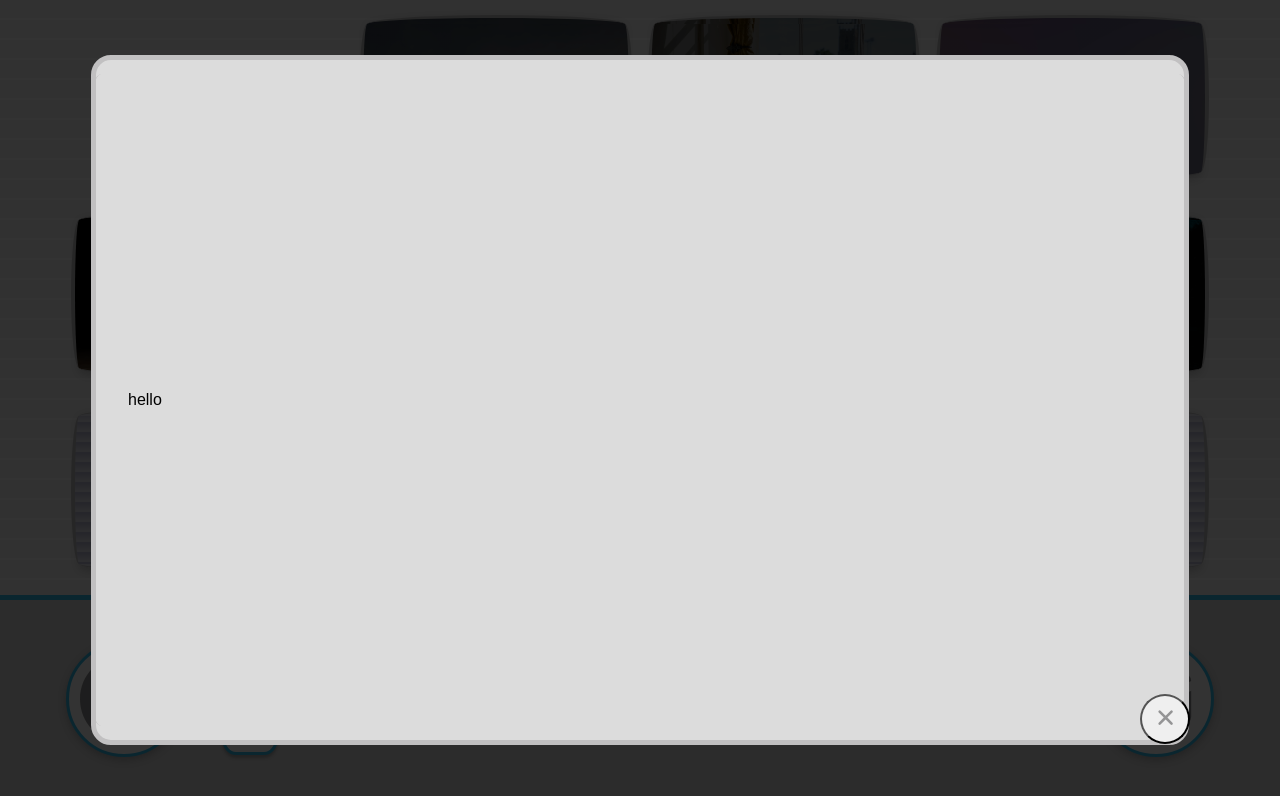
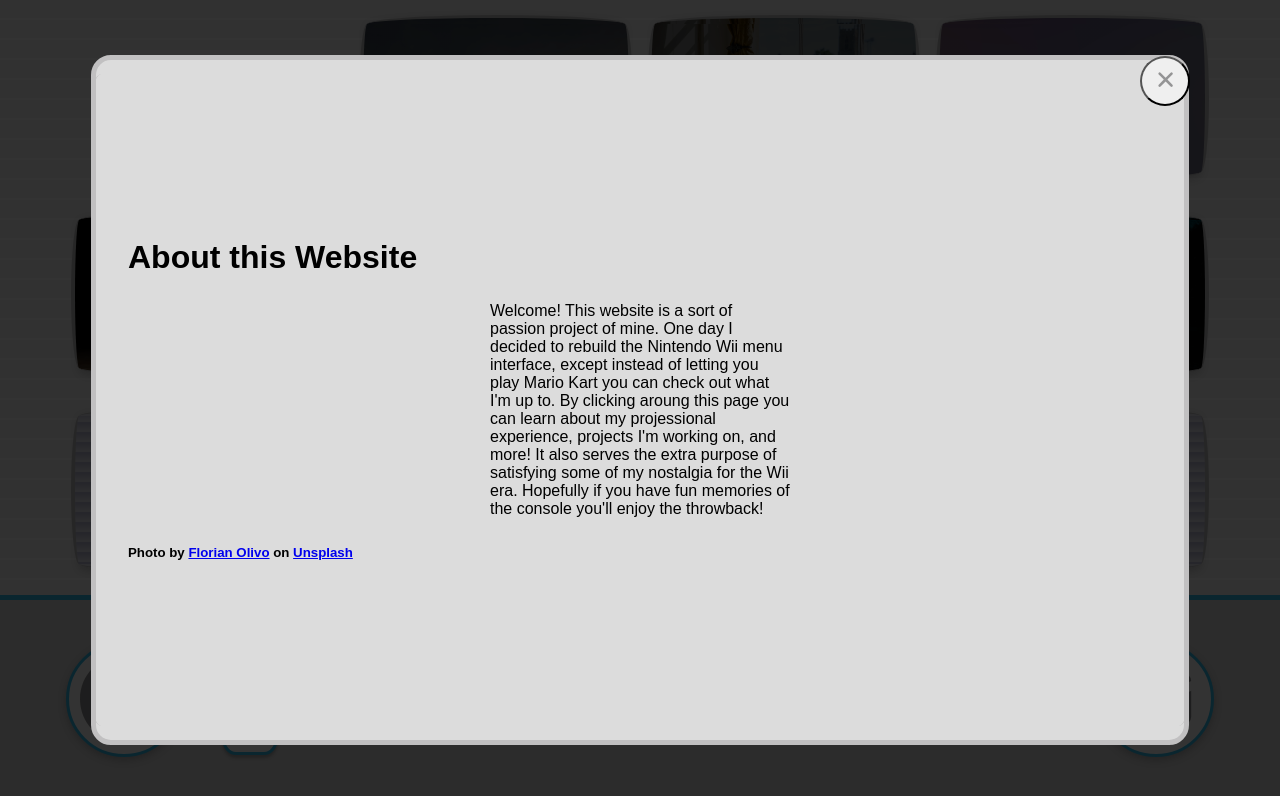
Before and after one commit to seanrmcgovern/wiibsite, a React (Create React App) app: page / in a window 1280 px wide. Both pictures are taken after a click on the element "About this Website". Shown: the top 796 px of the page. Built offline with nearby package versions, Linux system fonts and the light colour scheme; a web font is replaced by a local one.

Commit message:
pushing changes before os update

```diff
--- /dev/null
+++ b/src/AboutSite.js
@@ -0,0 +1,39 @@
+import React, { Fragment } from "react";
+
+const ResumeTimeline = () => {
+  return (
+    <Fragment>
+      <h1>About this Website</h1>
+      <p>
+        Welcome! This website is a sort of passion project of mine. One day I
+        decided to rebuild the Nintendo Wii menu interface, except instead of
+        letting you play Mario Kart you can check out what I'm up to. By
+        clicking aroung this page you can learn about my projessional
+        experience, projects I'm working on, and more! It also serves the extra
+        purpose of satisfying some of my nostalgia for the Wii era. Hopefully if
+        you have fun memories of the console you'll enjoy the throwback!
+      </p>
+
+      <h5>
+        Photo by{" "}
+        <a
+          href="https://unsplash.com/@florianolv?utm_source=unsplash&utm_medium=referral&utm_content=creditCopyText"
+          target="_blank"
+          rel="noreferrer"
+        >
+          Florian Olivo
+        </a>{" "}
+        on{" "}
+        <a
+          href="https://unsplash.com/s/photos/html-code?utm_source=unsplash&utm_medium=referral&utm_content=creditCopyText"
+          target="_blank"
+          rel="noreferrer"
+        >
+          Unsplash
+        </a>
+      </h5>
+    </Fragment>
+  );
+};
+
+export default ResumeTimeline;
--- a/src/App.css
+++ b/src/App.css
@@ -5,6 +5,14 @@
   /* padding-top: 50px; */
   padding-left: 5%;
   padding-right: 5%;
+}
+
+button {
+  cursor: url(cursor.png), auto;
+}
+
+button:hover {
+  border-color: #34BEED;
 }
 
 .menu {
--- a/src/App.js
+++ b/src/App.js
@@ -1,6 +1,7 @@
 import React, { useState } from "react";
 import "./App.css";
 import MenuCard from "./MenuCard";
+import AboutSite from "./AboutSite";
 import ResumeTimeline from "./ResumeTimeline";
 import { AnimateSharedLayout } from "framer-motion";
 import { BsGithub, BsLinkedin } from "react-icons/bs";
@@ -44,9 +45,8 @@ function App() {
             id={0}
             openId={openId}
             updateOpenId={updateOpenId}
-            content={<div>hello</div>}
+            content={<AboutSite />}
             bgImage={"/website-min.jpg"}
-            // Photo by <a href="https://unsplash.com/@florianolv?utm_source=unsplash&utm_medium=referral&utm_content=creditCopyText">Florian Olivo</a> on <a href="https://unsplash.com/s/photos/html-code?utm_source=unsplash&utm_medium=referral&utm_content=creditCopyText">Unsplash</a>
           />
           <MenuCard
             value="Me Channel"
--- a/src/MenuCard.js
+++ b/src/MenuCard.js
@@ -21,7 +21,7 @@ function MenuCard({
       )}
       {openId === id && (
         <motion.div
-          onClick={() => updateOpenId(-1)}
+          // onClick={() => updateOpenId(-1)}
           className="expanded-card"
           layoutId={`expandable-card-${id}`}
           style={{ zIndex: 2 }}
@@ -55,13 +55,14 @@ function MenuCard({
                 <button
                   style={{
                     position: "fixed",
-                    bottom: "7vh",
+                    top: "7vh",
                     right: "7vw",
                     borderRadius: "50%",
                     width: "50px",
                     height: "50px",
                     textAlign: "center",
                   }}
+                  onClick={() => updateOpenId(-1)}
                 >
                   <IoClose className="menuIcon" />
                 </button>
```
Also changed, not shown: src/card.css (+0 -113 lines).
